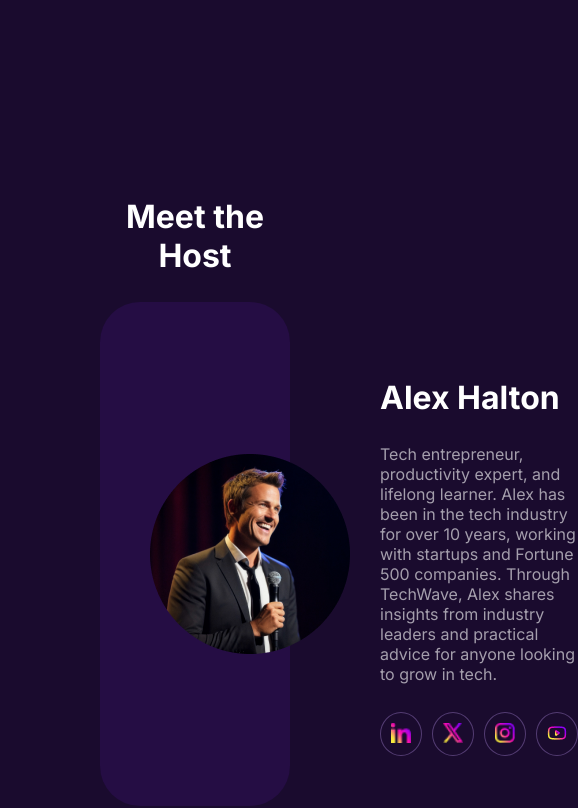
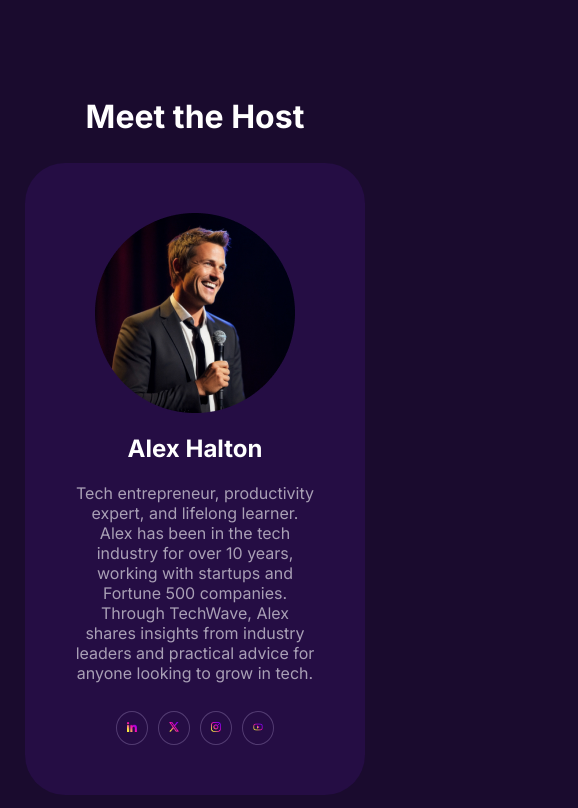
Before and after one commit to khanm206/techWave, a plain HTML site: page index.html in a window 390 px wide. Shown: the part 5316-6124 px from the top of the page, 578 px wide, since content can reach past the window. Drawn offline with Linux system fonts and the light colour scheme.

Commit message:
host section responsive done || 19 January 2026 06:13 PM

```diff
--- a/style.css
+++ b/style.css
@@ -296,11 +296,12 @@ iframe {
   display: flex;
   gap: 3rem;
   align-items: center;
+  text-align: left;
 }
 .host-box h1 {
   color: var(--primary-color);
   font-style: Bold;
-  font-size: 32px;
+  font-size: 3.2rem;
   font-weight: 700;
 }
 
@@ -308,6 +309,7 @@ iframe {
   display: flex;
   gap: 1rem;
   align-items: center;
+  justify-content: start;
 }
 
 .host-icon {
@@ -450,4 +452,24 @@ button{
 .card{
   margin-bottom: 4rem;
 }
+
+/* host */
+#host {
+  margin: 10rem 2.5rem 0;
 }
+.host-box {
+display: block;
+text-align: center;
+}
+.host-box h1 {
+  font-size: 2.4rem;
+}
+.host-icons {
+  justify-content: center;
+}
+.host-icon img {
+  width: 1rem;
+  height: 1rem;
+}
+
+}
```
